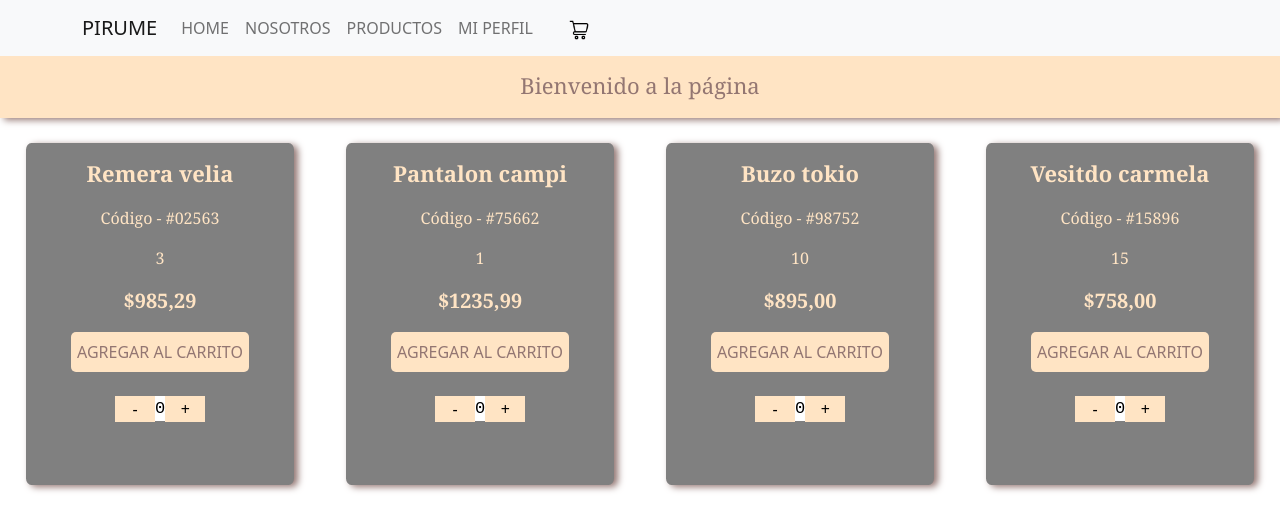
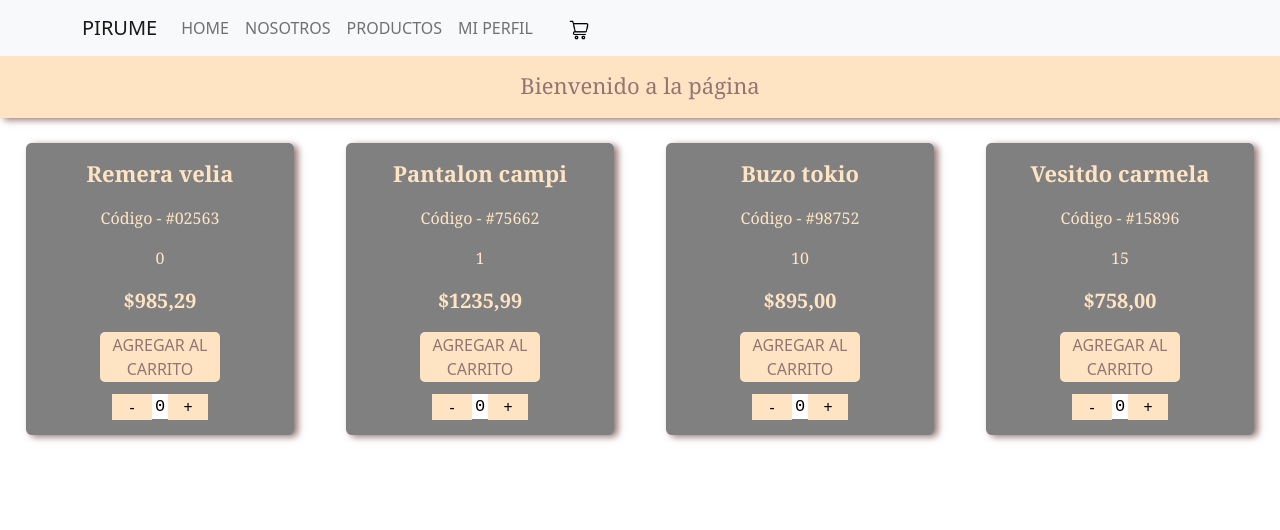
Before and after one commit to RomiBettiol/romina-bettiol, a React (Create React App) app: page / in a window 1280 px wide. Shown: the top 530 px of the page. Built offline with nearby package versions, Linux system fonts and the light colour scheme.

Commit message:
Desafío 6

```diff
--- a/src/App.js
+++ b/src/App.js
@@ -2,7 +2,7 @@ import './App.css';
 import React, {useState, useEffect} from "react";
 import NavBar from './components/NavBar/NavBar';
 import ItemListContainer from './components/ItemListContainer/ItemListContainer';
-import ListaDeProductos from './components/ListaDeProductos/ListaDeProductos';
+import TestPromesas from './components/TestPromesas/TestPromesas';
 
 function App() {
   return (
@@ -10,7 +10,7 @@ function App() {
     <>
       <NavBar />
       <ItemListContainer greeting = "Bienvenido a la página" />
-      <ListaDeProductos />
+      <TestPromesas />
     </>
 
   );
--- a/src/components/ListaDeProductos/Producto.css
+++ b/src/components/ListaDeProductos/Item.css
@@ -35,11 +35,16 @@
     color: #937672;
     border-radius: 5px;
     border: none;
-    height: 40px;
+    height: 50px;
+    width: 120px;
 }
 
 .contador{
-    width: 90px;
+    width: 120px;
+    display: flex;
+    flex-direction: column;
+    align-items: center;
+    justify-content: center;
 }
 
 .signo{
@@ -52,6 +57,7 @@
     display: flex;
     flex-direction: row;
     width: 80%;
+    margin-top: 10%;
 }
 
 .cant{
--- a/src/components/ListaDeProductos/Producto.jsx
+++ b/src/components/ListaDeProductos/Item.jsx
@@ -1,14 +1,8 @@
 import React from "react";
 import MasMenos from "./MasMenos";
-import "./Producto.css";
+import "./Item.css";
 
-export default function Producto ({item}){
-
-    function onAdd(){
-        //alert(item.nombre + ' ' + item.stock);
-
-
-    }
+export default function Item ({item}){
 
     return(
         <>
@@ -17,7 +11,6 @@ export default function Producto ({item}){
                 <p className="parrafoProducto">{item.codigo}</p>
                 <p className="parrafoProducto">{item.stock}</p>
                 <p className="parrafoPrecio">{item.precio}</p>
-                <button className="carrito" onClick={()=>onAdd()}>AGREGAR AL CARRITO</button>
                 <div className="contador">
                     <MasMenos tope={item.stock} />
                 </div>
--- a/src/components/ListaDeProductos/ListaDeProductos.jsx
+++ b/src/components/ListaDeProductos/ItemList.jsx
@@ -1,10 +1,10 @@
 import react, {useState} from "react";
-import Producto from "./Producto";
-import "./ListaDeProductos.css";
+import Item from "./Item";
+import "./ItemList.css";
 
-export default function ListaDeProductos(){
+export default function ItemList(){
 
-    const [arrayDeProductos, setArrayDeProductos] = useState([{nombre: 'Remera velia', codigo: 'Código - #02563', stock: 3, precio: '$985,29'},
+    const [arrayDeProductos, setArrayDeProductos] = useState([{nombre: 'Remera velia', codigo: 'Código - #02563', stock: 0, precio: '$985,29'},
                                                               {nombre: 'Pantalon campi', codigo: 'Código - #75662', stock: 1, precio: '$1235,99'},
                                                               {nombre: 'Buzo tokio', codigo: 'Código - #98752', stock: 10, precio: '$895,00'},
                                                               {nombre: 'Vesitdo carmela', codigo: 'Código - #15896', stock: 15, precio: '$758,00'},]);
@@ -12,7 +12,7 @@ export default function ListaDeProductos(){
         <>
             <section className="seccionProductos">
                 {
-                    arrayDeProductos.map(item => <Producto item={item}/>)
+                    arrayDeProductos.map(item => <Item item={item}/>)
                 }
             </section>
         </>
--- a/src/components/ListaDeProductos/MasMenos.jsx
+++ b/src/components/ListaDeProductos/MasMenos.jsx
@@ -1,4 +1,5 @@
 import react, {useState} from "react";
+import Item from "./Item";
 
 export default function MasMenos({tope}){
 
@@ -14,16 +15,18 @@ export default function MasMenos({tope}){
         if(cantidad > 0) setCantidad(cantidad - 1)
     }
 
+    function onAdd(){
+        if(Item.stock > 0) setCantidad(cantidad + 1)
+    }
+
     return(
         <>
-        <br />
+            <button className="carrito" onClick={() => onAdd()}>AGREGAR AL CARRITO</button>
             <div className="cantidadDiv">
                 <span><button onClick={()=>restar()} className="signo">-</button></span>
                 <p className="cant">{cantidad}</p>
                 <span><button onClick={()=>sumar()} className="signo">+</button></span>
             </div>
-        <br />
-        <br />
         </>
     )
 
--- /dev/null
+++ b/src/components/TestPromesas/TesPromesa.css
@@ -0,0 +1,19 @@
+h3{
+    text-align: center;
+    font-family:Cambria, Cochin, Georgia, Times, 'Times New Roman', serif;
+    color: #937672;
+    font-weight: 700;
+    font-size: 25px;
+}
+
+.promesa{
+    background-color: bisque;
+    margin-top: 10%;
+    height: 100px;
+    width: 50%;
+    display: flex;
+    align-items: center;
+    justify-content: center;
+    margin-left: 25%;
+    box-shadow: 4px 2px 7px #937672;
+}
--- /dev/null
+++ b/src/components/TestPromesas/TestPromesas.jsx
@@ -0,0 +1,42 @@
+import react, { useState, useEffect } from "react";
+import ItemList from "../ListaDeProductos/ItemList";
+import "./TesPromesa.css";
+
+export default function TestPromesas() {
+    const [llegoLaPromesa, setLlegoLaPromesa] = useState(false);
+    const [arrayDeProductos, setArrayDeProductos] = useState([]);
+
+    const productosEnStock = new Promise((resolve, reject) => {
+        setTimeout(() => {
+            //reject('server caido');
+            resolve();
+        }, 2000)
+    });
+
+    useEffect(() => {
+        productosEnStock
+            .then(res => {
+                setLlegoLaPromesa(true);
+                setArrayDeProductos(res);
+
+            })
+            .catch(err => {
+                console.log(err);
+            });
+    })
+    return (
+        <>
+            {(llegoLaPromesa) ?
+                <>
+                    <ItemList />
+                </>
+                :
+                <>
+                    <div className="promesa">
+                        <h3> ACTUALIZANDO INFORMACION</h3>
+                    </div>
+                </>
+            }
+        </>
+    )
+}
```
Also changed, not shown: src/components/ListaDeProductos/ItemList.css (renamed from src/components/ListaDeProductos/ListaDeProductos.css).
